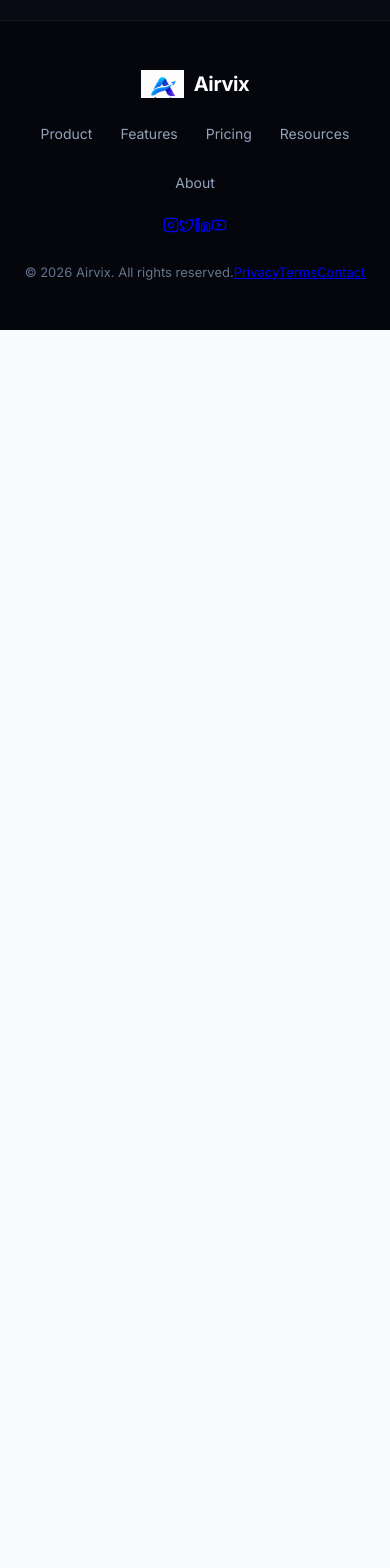
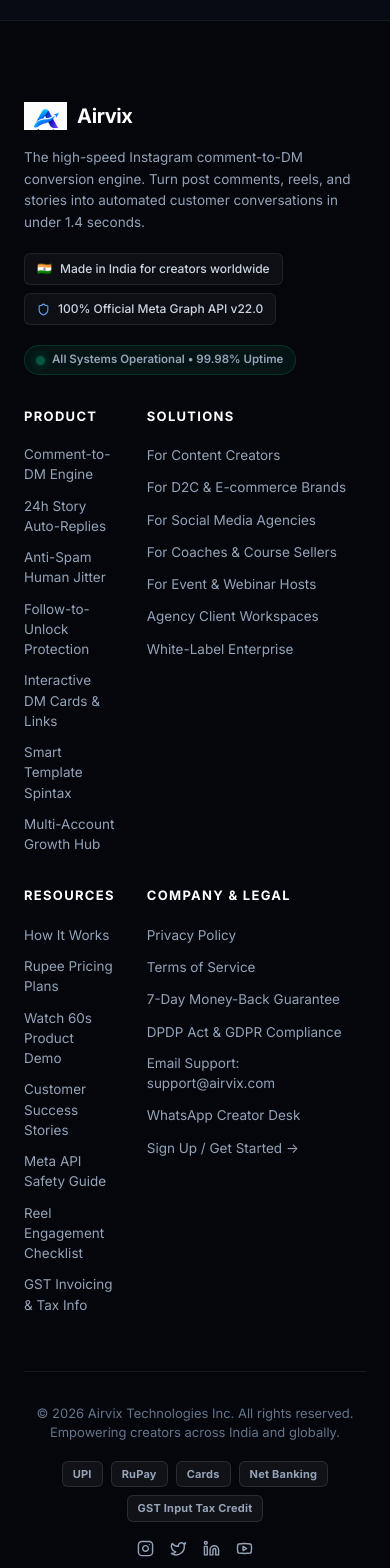
Before and after one commit to sumitbhardwajcs23/InstaAutoDM, a React (Vite) app in the folder frontend/: page / in a window 390 px wide. Shown: the part 7360-8928 px from the top of the page. Before the commit the page ends 7690 px from the top, so only its background shows below. Built offline with nearby package versions, Linux system fonts and the light colour scheme; no server answers.

Commit message:
feat(footer): add comprehensive 5-column SaaS footer with product, solutions, resources, and company info

```diff
--- a/frontend/src/components/LandingView.jsx
+++ b/frontend/src/components/LandingView.jsx
@@ -569,37 +569,117 @@
         </div>
       </section>
 
-      {/* 10. FOOTER (Dark Theme) */}
+      {/* 10. COMPREHENSIVE SAAS FOOTER (Dark Obsidian Multi-Column Theme) */}
       <footer className="airvix-footer">
-        <div className="airvix-container airvix-footer-content">
-          <div className="airvix-footer-left">
+        <div className="airvix-container">
+          {/* Main Footer Grid */}
+          <div className="airvix-footer-grid">
+
+            {/* Column 1: Brand & Bio */}
+            <div className="airvix-footer-col airvix-col-brand">
               <a href="#" className="airvix-logo" onClick={(e) => { e.preventDefault(); window.scrollTo({ top: 0, behavior: 'smooth' }); }}>
                 <img src="/airvix-mark.png" alt="Airvix" className="airvix-logo-img" />
                 <span className="airvix-logo-text" style={{ color: '#ffffff' }}>Airvix</span>
               </a>
+
+              <p className="airvix-footer-tagline">
+                The high-speed Instagram comment-to-DM conversion engine. Turn post comments, reels, and stories into automated customer conversations in under 1.4 seconds.
+              </p>
+
+              <div className="airvix-footer-badges">
+                <div className="airvix-footer-badge">
+                  <span className="airvix-badge-flag">🇮🇳</span>
+                  <span>Made in India for creators worldwide</span>
+                </div>
+                <div className="airvix-footer-badge">
+                  <Shield size={13} color="#60a5fa" />
+                  <span>100% Official Meta Graph API v22.0</span>
+                </div>
               </div>
 
-          <div className="airvix-footer-links">
-            <a href="#features">Product</a>
-            <a href="#features">Features</a>
-            <a href="#pricing">Pricing</a>
-            <a href="#how-it-works">Resources</a>
-            <a href="#legal" onClick={(e) => { e.preventDefault(); setActiveLegalDoc('privacy'); }}>About</a>
+              <div className="airvix-uptime-status">
+                <span className="airvix-uptime-dot"></span>
+                <span>All Systems Operational • 99.98% Uptime</span>
+              </div>
             </div>
 
-          <div className="airvix-footer-right">
-            <div className="airvix-social-icons">
-              <a href="https://instagram.com" target="_blank" rel="noreferrer" aria-label="Instagram"><Instagram size={16} /></a>
-              <a href="https://x.com" target="_blank" rel="noreferrer" aria-label="Twitter"><Twitter size={16} /></a>
-              <a href="https://linkedin.com" target="_blank" rel="noreferrer" aria-label="LinkedIn"><Linkedin size={16} /></a>
-              <a href="https://youtube.com" target="_blank" rel="noreferrer" aria-label="YouTube"><Youtube size={16} /></a>
+            {/* Column 2: Product */}
+            <div className="airvix-footer-col">
+              <h4 className="airvix-footer-heading">Product</h4>
+              <ul className="airvix-footer-nav-list">
+                <li><a href="#features">Comment-to-DM Engine</a></li>
+                <li><a href="#features">24h Story Auto-Replies</a></li>
+                <li><a href="#features">Anti-Spam Human Jitter</a></li>
+                <li><a href="#features">Follow-to-Unlock Protection</a></li>
+                <li><a href="#features">Interactive DM Cards &amp; Links</a></li>
+                <li><a href="#features">Smart Template Spintax</a></li>
+                <li><a href="#pricing">Multi-Account Growth Hub</a></li>
+              </ul>
             </div>
 
-            <div className="airvix-footer-meta">
-              <span>© 2026 Airvix. All rights reserved.</span>
-              <a href="#privacy" onClick={(e) => { e.preventDefault(); setActiveLegalDoc('privacy'); }}>Privacy</a>
-              <a href="#terms" onClick={(e) => { e.preventDefault(); setActiveLegalDoc('terms'); }}>Terms</a>
-              <a href="#contact" onClick={(e) => { e.preventDefault(); setActiveLegalDoc('refund'); }}>Contact</a>
+            {/* Column 3: Solutions */}
+            <div className="airvix-footer-col">
+              <h4 className="airvix-footer-heading">Solutions</h4>
+              <ul className="airvix-footer-nav-list">
+                <li><a href="#stories">For Content Creators</a></li>
+                <li><a href="#stories">For D2C &amp; E-commerce Brands</a></li>
+                <li><a href="#stories">For Social Media Agencies</a></li>
+                <li><a href="#stories">For Coaches &amp; Course Sellers</a></li>
+                <li><a href="#stories">For Event &amp; Webinar Hosts</a></li>
+                <li><a href="#pricing">Agency Client Workspaces</a></li>
+                <li><a href="#pricing">White-Label Enterprise</a></li>
+              </ul>
+            </div>
+
+            {/* Column 4: Resources */}
+            <div className="airvix-footer-col">
+              <h4 className="airvix-footer-heading">Resources</h4>
+              <ul className="airvix-footer-nav-list">
+                <li><a href="#how-it-works">How It Works</a></li>
+                <li><a href="#pricing">Rupee Pricing Plans</a></li>
+                <li><a href="#demo" onClick={(e) => { e.preventDefault(); setIsVideoModalOpen(true); }}>Watch 60s Product Demo</a></li>
+                <li><a href="#stories">Customer Success Stories</a></li>
+                <li><a href="#legal" onClick={(e) => { e.preventDefault(); setActiveLegalDoc('privacy'); }}>Meta API Safety Guide</a></li>
+                <li><a href="#how-it-works">Reel Engagement Checklist</a></li>
+                <li><a href="#pricing">GST Invoicing &amp; Tax Info</a></li>
+              </ul>
+            </div>
+
+            {/* Column 5: Company & Support */}
+            <div className="airvix-footer-col">
+              <h4 className="airvix-footer-heading">Company &amp; Legal</h4>
+              <ul className="airvix-footer-nav-list">
+                <li><a href="#legal" onClick={(e) => { e.preventDefault(); setActiveLegalDoc('privacy'); }}>Privacy Policy</a></li>
+                <li><a href="#legal" onClick={(e) => { e.preventDefault(); setActiveLegalDoc('terms'); }}>Terms of Service</a></li>
+                <li><a href="#legal" onClick={(e) => { e.preventDefault(); setActiveLegalDoc('refund'); }}>7-Day Money-Back Guarantee</a></li>
+                <li><a href="#legal" onClick={(e) => { e.preventDefault(); setActiveLegalDoc('privacy'); }}>DPDP Act &amp; GDPR Compliance</a></li>
+                <li><a href="mailto:support@airvix.com">Email Support: support@airvix.com</a></li>
+                <li><a href="https://wa.me/919876543210" target="_blank" rel="noreferrer">WhatsApp Creator Desk</a></li>
+                <li><a href="#pricing" onClick={() => onNavigate(user ? 'app' : 'auth-signup')}>Sign Up / Get Started →</a></li>
+              </ul>
+            </div>
+
+          </div>
+
+          {/* Footer Bottom Divider Bar */}
+          <div className="airvix-footer-bottom-bar">
+            <div className="airvix-footer-copyright">
+              © {new Date().getFullYear()} Airvix Technologies Inc. All rights reserved. Empowering creators across India and globally.
+            </div>
+
+            <div className="airvix-footer-payments">
+              <span className="airvix-pay-pill">UPI</span>
+              <span className="airvix-pay-pill">RuPay</span>
+              <span className="airvix-pay-pill">Cards</span>
+              <span className="airvix-pay-pill">Net Banking</span>
+              <span className="airvix-pay-pill">GST Input Tax Credit</span>
+            </div>
+
+            <div className="airvix-footer-social-links">
+              <a href="https://instagram.com" target="_blank" rel="noreferrer" aria-label="Instagram"><Instagram size={17} /></a>
+              <a href="https://x.com" target="_blank" rel="noreferrer" aria-label="Twitter"><Twitter size={17} /></a>
+              <a href="https://linkedin.com" target="_blank" rel="noreferrer" aria-label="LinkedIn"><Linkedin size={17} /></a>
+              <a href="https://youtube.com" target="_blank" rel="noreferrer" aria-label="YouTube"><Youtube size={17} /></a>
             </div>
           </div>
         </div>
--- a/frontend/src/styles/landing.css
+++ b/frontend/src/styles/landing.css
@@ -1238,74 +1238,165 @@
 /* ==========================================================================
    10. FOOTER (Dark Theme)
    ========================================================================== */
+/* ==========================================================================
+   10. COMPREHENSIVE SAAS FOOTER (Dark Multi-Column Grid)
+   ========================================================================== */
 .airvix-footer {
   background: #04060c;
-  padding: 48px 0;
+  padding: 80px 0 36px 0;
   border-top: 1px solid rgba(255, 255, 255, 0.08);
-}
-
-.airvix-footer-content {
+  color: #cbd5e1;
+}
+
+.airvix-footer-grid {
+  display: grid;
+  grid-template-columns: 2fr 1.15fr 1.15fr 1.15fr 1.35fr;
+  gap: 36px;
+  margin-bottom: 56px;
+}
+
+.airvix-footer-col {
+  display: flex;
+  flex-direction: column;
+}
+
+.airvix-col-brand {
+  max-width: 320px;
+}
+
+.airvix-footer-tagline {
+  font-size: 13.5px;
+  line-height: 1.6;
+  color: #94a3b8;
+  margin: 16px 0 20px 0;
+}
+
+.airvix-footer-badges {
+  display: flex;
+  flex-direction: column;
+  gap: 8px;
+  margin-bottom: 20px;
+}
+
+.airvix-footer-badge {
+  display: inline-flex;
+  align-items: center;
+  gap: 8px;
+  font-size: 12px;
+  font-weight: 500;
+  color: #cbd5e1;
+  background: rgba(255, 255, 255, 0.04);
+  border: 1px solid rgba(255, 255, 255, 0.08);
+  padding: 6px 12px;
+  border-radius: 6px;
+  width: fit-content;
+}
+
+.airvix-uptime-status {
+  display: inline-flex;
+  align-items: center;
+  gap: 8px;
+  font-size: 11.5px;
+  font-weight: 600;
+  color: #94a3b8;
+  background: rgba(16, 185, 129, 0.08);
+  border: 1px solid rgba(16, 185, 129, 0.2);
+  padding: 5px 12px;
+  border-radius: 9999px;
+  width: fit-content;
+}
+
+.airvix-uptime-dot {
+  width: 7px;
+  height: 7px;
+  border-radius: 50%;
+  background: #10b981;
+  box-shadow: 0 0 8px #10b981;
+  animation: airvixPulse 2s infinite;
+}
+
+.airvix-footer-heading {
+  font-size: 13px;
+  font-weight: 700;
+  text-transform: uppercase;
+  letter-spacing: 0.1em;
+  color: #ffffff;
+  margin: 0 0 18px 0;
+}
+
+.airvix-footer-nav-list {
+  list-style: none;
+  padding: 0;
+  margin: 0;
+  display: flex;
+  flex-direction: column;
+  gap: 11px;
+}
+
+.airvix-footer-nav-list a {
+  color: #94a3b8;
+  text-decoration: none;
+  font-size: 13.5px;
+  transition: all 0.15s ease;
+  display: inline-block;
+}
+
+.airvix-footer-nav-list a:hover {
+  color: #60a5fa;
+  transform: translateX(3px);
+}
+
+.airvix-footer-bottom-bar {
+  padding-top: 32px;
+  border-top: 1px solid rgba(255, 255, 255, 0.08);
   display: flex;
   align-items: center;
   justify-content: space-between;
   flex-wrap: wrap;
-  gap: 24px;
-}
-
-.airvix-footer-links {
-  display: flex;
-  align-items: center;
-  gap: 28px;
-}
-
-.airvix-footer-links a {
+  gap: 20px;
+}
+
+.airvix-footer-copyright {
+  font-size: 13px;
+  color: #64748b;
+  max-width: 420px;
+}
+
+.airvix-footer-payments {
+  display: flex;
+  align-items: center;
+  gap: 8px;
+  flex-wrap: wrap;
+}
+
+.airvix-pay-pill {
+  font-size: 11px;
+  font-weight: 700;
   color: #94a3b8;
-  text-decoration: none;
-  font-size: 14px;
-  transition: color 0.15s ease;
-}
-
-.airvix-footer-links a:hover {
-  color: #ffffff;
-}
-
-.airvix-footer-right {
-  display: flex;
-  align-items: center;
-  gap: 24px;
-  color: #64748b;
-  font-size: 13px;
-}
-
-.airvix-footer-socials {
-  display: flex;
-  align-items: center;
-  gap: 14px;
-}
-
-.airvix-footer-socials a {
+  background: rgba(255, 255, 255, 0.05);
+  border: 1px solid rgba(255, 255, 255, 0.1);
+  padding: 4px 10px;
+  border-radius: 6px;
+  letter-spacing: 0.02em;
+}
+
+.airvix-footer-social-links {
+  display: flex;
+  align-items: center;
+  gap: 16px;
+}
+
+.airvix-footer-social-links a {
   color: #94a3b8;
-  transition: color 0.15s ease;
-}
-
-.airvix-footer-socials a:hover {
+  transition: all 0.15s ease;
+  display: flex;
+  align-items: center;
+  justify-content: center;
+}
+
+.airvix-footer-social-links a:hover {
   color: #3b82f6;
-}
-
-.airvix-footer-legal-links {
-  display: flex;
-  align-items: center;
-  gap: 14px;
-}
-
-.airvix-footer-legal-links a {
-  color: #94a3b8;
-  text-decoration: none;
-  transition: color 0.15s ease;
-}
-
-.airvix-footer-legal-links a:hover {
-  color: #ffffff;
+  transform: translateY(-2px);
 }
 
 /* ==========================================================================
@@ -1470,6 +1561,16 @@
   .airvix-cta-note {
     text-align: center;
   }
+
+  .airvix-footer-grid {
+    grid-template-columns: repeat(2, 1fr);
+    gap: 36px;
+  }
+
+  .airvix-col-brand {
+    grid-column: span 2;
+    max-width: 100%;
+  }
 }
 
 @media (max-width: 768px) {
@@ -1511,18 +1612,27 @@
     gap: 30px;
   }
 
-  .airvix-footer-content {
+  .airvix-footer-grid {
+    grid-template-columns: 1fr;
+    gap: 32px;
+  }
+
+  .airvix-footer-bottom-bar {
     flex-direction: column;
     align-items: center;
     text-align: center;
-  }
-
-  .airvix-footer-links {
-    flex-wrap: wrap;
+    gap: 18px;
+  }
+
+  .airvix-footer-copyright {
+    max-width: 100%;
+  }
+
+  .airvix-footer-payments {
     justify-content: center;
   }
 
-  .airvix-footer-right {
-    flex-direction: column;
-  }
-}
+  .airvix-footer-social-links {
+    justify-content: center;
+  }
+}
```
Also changed, not shown: 5 other files (tests, documents, lock files or other folders). Lines whose indentation alone changed are shown as unchanged.
